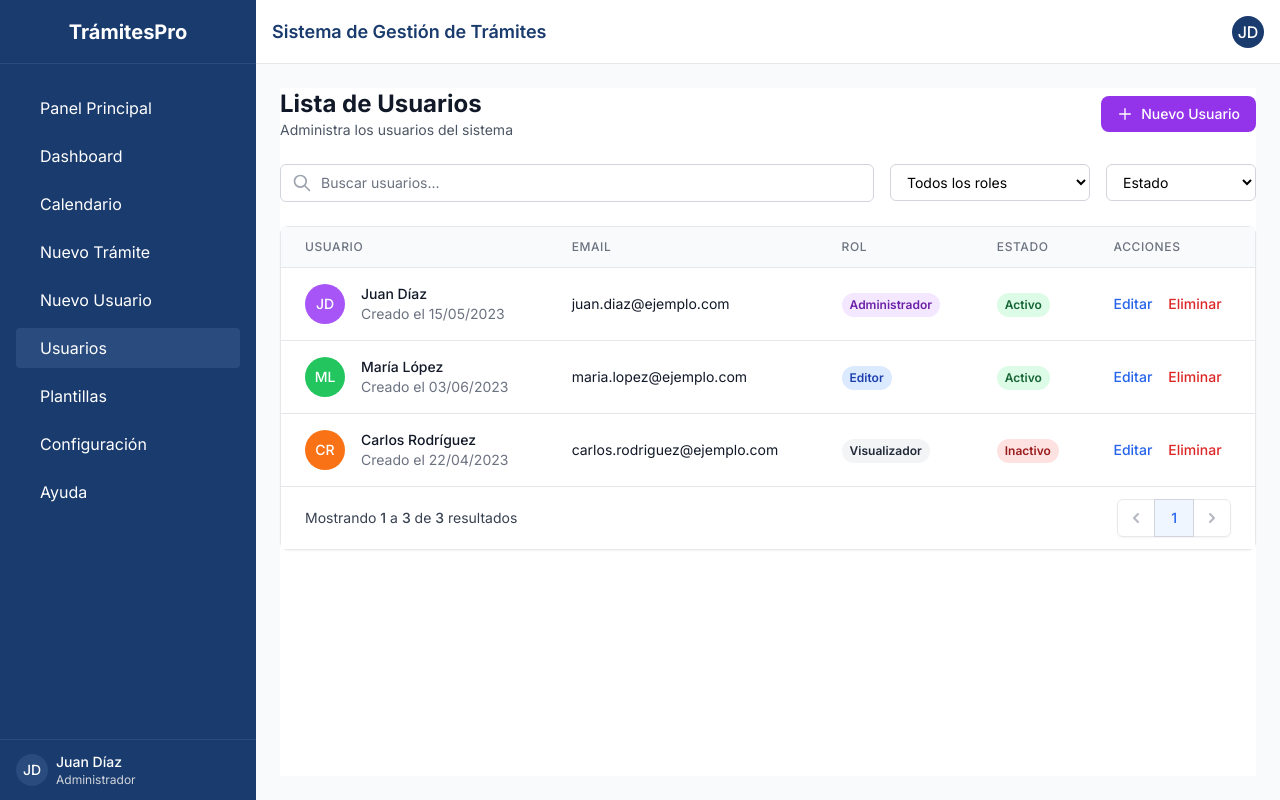
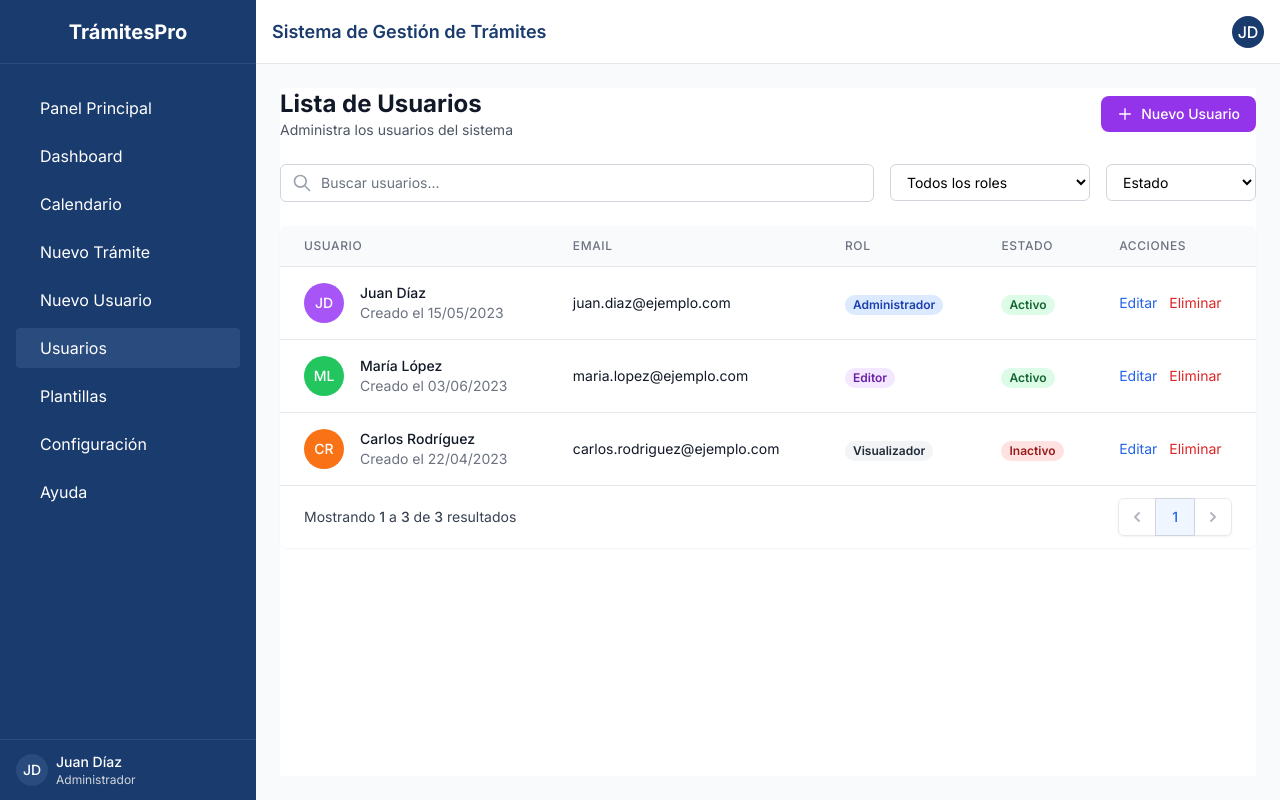
Before and after one commit to Juando26030/SEGAR-FrontEnd, an Angular app in the folder segar-frontend/: page /main/usuarios in a window 1280 px wide. Built offline with nearby package versions, Linux system fonts and the light colour scheme.

Commit message:
Lista de Usuario

```diff
--- a/segar-frontend/src/app/pages/usuarios/user-table/user-table.component.html
+++ b/segar-frontend/src/app/pages/usuarios/user-table/user-table.component.html
@@ -1,24 +1,13 @@
-<div class="bg-white shadow-sm rounded-lg border border-gray-200">
-  <!-- Tabla -->
-  <div class="overflow-x-auto">
+<!-- Users Table -->
+<div class="bg-white rounded-lg shadow-sm overflow-hidden">
   <table class="min-w-full divide-y divide-gray-200">
     <thead class="bg-gray-50">
       <tr>
-          <th scope="col" class="px-6 py-3 text-left text-xs font-medium text-gray-500 uppercase tracking-wider">
-            Usuario
-          </th>
-          <th scope="col" class="px-6 py-3 text-left text-xs font-medium text-gray-500 uppercase tracking-wider">
-            Email
-          </th>
-          <th scope="col" class="px-6 py-3 text-left text-xs font-medium text-gray-500 uppercase tracking-wider">
-            Rol
-          </th>
-          <th scope="col" class="px-6 py-3 text-left text-xs font-medium text-gray-500 uppercase tracking-wider">
-            Estado
-          </th>
-          <th scope="col" class="px-6 py-3 text-left text-xs font-medium text-gray-500 uppercase tracking-wider">
-            Acciones
-          </th>
+        <th scope="col" class="px-6 py-3 text-left text-xs font-medium text-gray-500 uppercase tracking-wider">Usuario</th>
+        <th scope="col" class="px-6 py-3 text-left text-xs font-medium text-gray-500 uppercase tracking-wider">Email</th>
+        <th scope="col" class="px-6 py-3 text-left text-xs font-medium text-gray-500 uppercase tracking-wider">Rol</th>
+        <th scope="col" class="px-6 py-3 text-left text-xs font-medium text-gray-500 uppercase tracking-wider">Estado</th>
+        <th scope="col" class="px-6 py-3 text-left text-xs font-medium text-gray-500 uppercase tracking-wider">Acciones</th>
       </tr>
     </thead>
     <tbody class="bg-white divide-y divide-gray-200">
@@ -26,6 +15,7 @@
         <!-- Usuario -->
         <td class="px-6 py-4 whitespace-nowrap">
           <div class="flex items-center">
+            <!-- Mantengo los avatares tal como están -->
             <div class="flex-shrink-0 h-10 w-10">
               <div class="h-10 w-10 rounded-full flex items-center justify-center text-white font-medium text-sm"
                    [ngClass]="{
@@ -44,79 +34,55 @@
         </td>
 
         <!-- Email -->
-          <td class="px-6 py-4 whitespace-nowrap text-sm text-gray-900">
-            {{ user.email }}
+        <td class="px-6 py-4 whitespace-nowrap">
+          <div class="text-sm text-gray-900">{{ user.email }}</div>
         </td>
 
         <!-- Rol -->
         <td class="px-6 py-4 whitespace-nowrap">
-            <span class="inline-flex px-2 py-1 text-xs font-semibold rounded-full" [class]="getRoleColor(user.role)">
+          <span class="px-2 inline-flex text-xs leading-5 font-semibold rounded-full" [class]="getRoleColor(user.role)">
             {{ user.role }}
           </span>
         </td>
 
         <!-- Estado -->
         <td class="px-6 py-4 whitespace-nowrap">
-            <span class="inline-flex px-2 py-1 text-xs font-semibold rounded-full" [class]="getStatusColor(user.status)">
+          <span class="px-2 inline-flex text-xs leading-5 font-semibold rounded-full" [class]="getStatusColor(user.status)">
             {{ user.status }}
           </span>
         </td>
 
         <!-- Acciones -->
-          <td class="px-6 py-4 whitespace-nowrap text-sm font-medium">
+        <td class="px-6 py-4 whitespace-nowrap text-sm text-gray-500">
           <button
             (click)="onEdit(user)"
-              class="text-blue-600 hover:text-blue-900 mr-4">
+            class="text-blue-600 hover:text-blue-900 mr-3 edit-user-btn">
             Editar
           </button>
           <button
             (click)="onDelete(user)"
-              class="text-red-600 hover:text-red-900">
+            class="text-red-600 hover:text-red-900 delete-user-btn">
             Eliminar
           </button>
         </td>
       </tr>
     </tbody>
   </table>
-  </div>
 
   <!-- Paginación -->
-  <div class="bg-white px-4 py-3 flex items-center justify-between border-t border-gray-200 sm:px-6">
-    <div class="flex-1 flex justify-between sm:hidden">
-      <button
-        [disabled]="currentPage === 1"
-        (click)="onPageClick(currentPage - 1)"
-        class="relative inline-flex items-center px-4 py-2 border border-gray-300 text-sm font-medium rounded-md text-gray-700 bg-white hover:bg-gray-50 disabled:opacity-50 disabled:cursor-not-allowed">
-        Anterior
-      </button>
-      <button
-        [disabled]="currentPage === totalPages"
-        (click)="onPageClick(currentPage + 1)"
-        class="ml-3 relative inline-flex items-center px-4 py-2 border border-gray-300 text-sm font-medium rounded-md text-gray-700 bg-white hover:bg-gray-50 disabled:opacity-50 disabled:cursor-not-allowed">
-        Siguiente
-      </button>
+  <div class="bg-white px-4 py-3 border-t border-gray-200 sm:px-6">
+    <div class="flex items-center justify-between">
+      <div class="text-sm text-gray-700">
+        Mostrando <span class="font-medium">{{ (currentPage - 1) * 12 + 1 }}</span> a <span class="font-medium">{{ getEndIndex() }}</span> de <span class="font-medium">{{ totalResults }}</span> resultados
       </div>
-
-    <div class="hidden sm:flex-1 sm:flex sm:items-center sm:justify-between">
-      <div>
-        <p class="text-sm text-gray-700">
-          Mostrando
-          <span class="font-medium">{{ (currentPage - 1) * 12 + 1 }}</span>
-          a
-          <span class="font-medium">{{ getEndIndex() }}</span>
-          de
-          <span class="font-medium">{{ totalResults }}</span>
-          resultados
-        </p>
-      </div>
-
-      <div>
-        <nav class="relative z-0 inline-flex rounded-md shadow-sm -space-x-px">
+      <div class="flex-1 flex justify-end">
+        <nav class="relative z-0 inline-flex rounded-md shadow-sm -space-x-px" aria-label="Pagination">
           <!-- Botón anterior -->
           <button
             [disabled]="currentPage === 1"
             (click)="onPageClick(currentPage - 1)"
             class="relative inline-flex items-center px-2 py-2 rounded-l-md border border-gray-300 bg-white text-sm font-medium text-gray-500 hover:bg-gray-50 disabled:opacity-50 disabled:cursor-not-allowed">
+            <span class="sr-only">Anterior</span>
             <svg class="h-5 w-5" fill="currentColor" viewBox="0 0 20 20">
               <path fill-rule="evenodd" d="M12.707 5.293a1 1 0 010 1.414L9.414 10l3.293 3.293a1 1 0 01-1.414 1.414l-4-4a1 1 0 010-1.414l4-4a1 1 0 011.414 0z" clip-rule="evenodd"/>
             </svg>
@@ -127,8 +93,8 @@
             *ngFor="let page of getPages()"
             (click)="onPageClick(page)"
             [class]="page === currentPage ?
-              'relative inline-flex items-center px-4 py-2 border border-gray-300 bg-blue-50 text-blue-600 text-sm font-medium' :
-              'relative inline-flex items-center px-4 py-2 border border-gray-300 bg-white text-gray-700 text-sm font-medium hover:bg-gray-50'">
+              'relative inline-flex items-center px-4 py-2 border border-gray-300 bg-blue-50 text-sm font-medium text-blue-600 hover:bg-blue-100' :
+              'relative inline-flex items-center px-4 py-2 border border-gray-300 bg-white text-sm font-medium text-gray-700 hover:bg-gray-50'">
             {{ page }}
           </button>
 
@@ -137,6 +103,7 @@
             [disabled]="currentPage === totalPages"
             (click)="onPageClick(currentPage + 1)"
             class="relative inline-flex items-center px-2 py-2 rounded-r-md border border-gray-300 bg-white text-sm font-medium text-gray-500 hover:bg-gray-50 disabled:opacity-50 disabled:cursor-not-allowed">
+            <span class="sr-only">Siguiente</span>
             <svg class="h-5 w-5" fill="currentColor" viewBox="0 0 20 20">
               <path fill-rule="evenodd" d="M7.293 14.707a1 1 0 010-1.414L10.586 10 7.293 6.707a1 1 0 011.414-1.414l4 4a1 1 0 010 1.414l-4 4a1 1 0 01-1.414 0z" clip-rule="evenodd"/>
             </svg>
--- a/segar-frontend/src/app/pages/usuarios/user-table/user-table.component.ts
+++ b/segar-frontend/src/app/pages/usuarios/user-table/user-table.component.ts
@@ -47,9 +47,9 @@ export class UserTableComponent {
   getRoleColor(role: string): string {
     switch (role) {
       case 'Administrador':
+        return 'bg-blue-100 text-blue-800';
+      case 'Editor':
         return 'bg-purple-100 text-purple-800';
-      case 'Editor':
-        return 'bg-blue-100 text-blue-800';
       case 'Visualizador':
         return 'bg-gray-100 text-gray-800';
       default:
```
Lines whose indentation alone changed are shown as unchanged.
